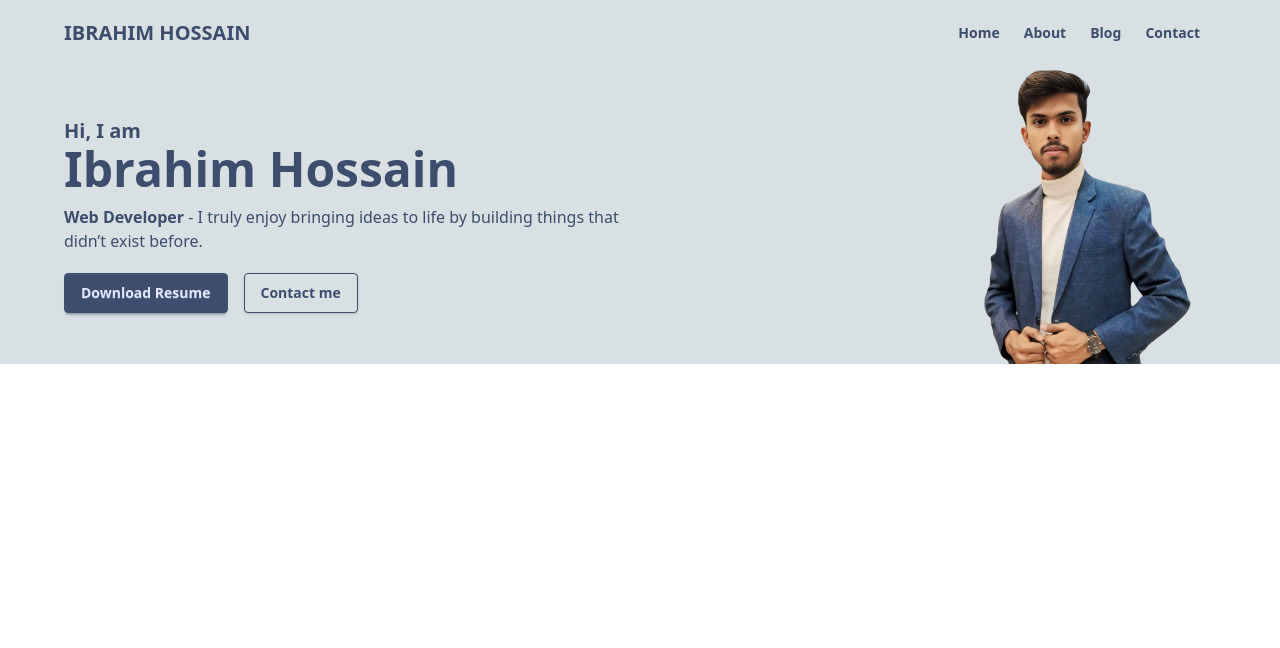
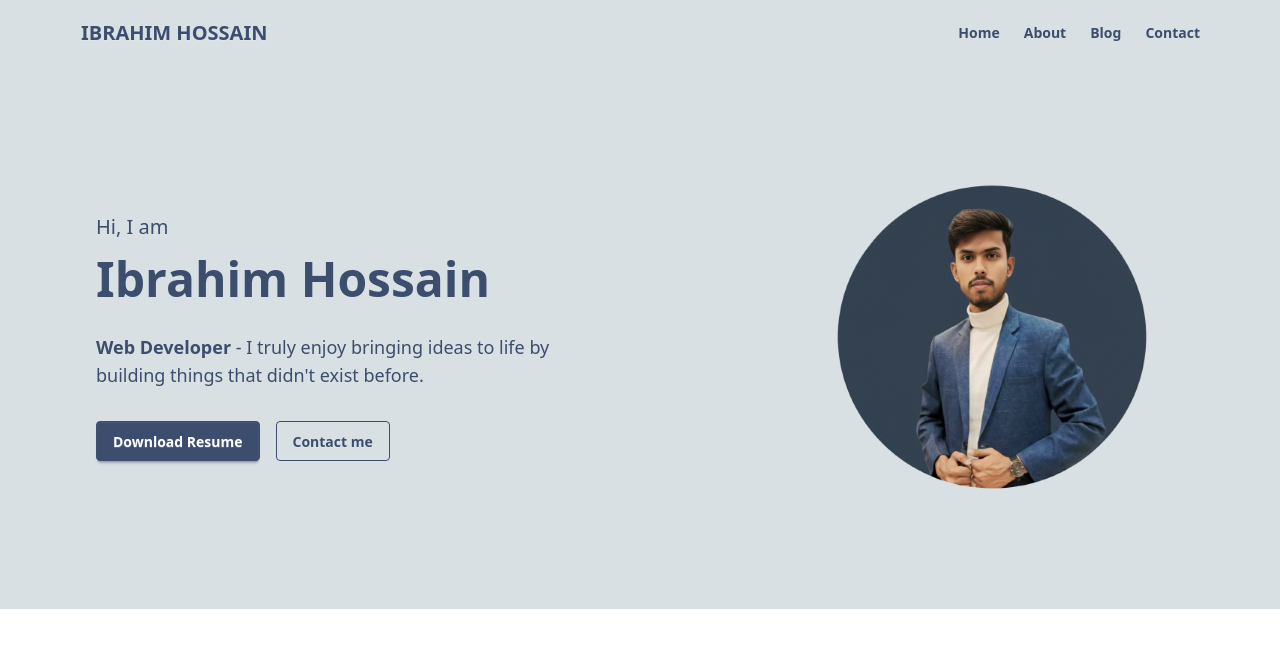
Before and after one commit to BFIbrahim/personal-portfolio-website-frontend, a React (Vite) app: page / in a window 1280 px wide. Shown: the top 648 px of the page. Built offline with nearby package versions, Linux system fonts and the light colour scheme.

Commit message:
Banner Updated

```diff
--- a/src/Pages/Home/Banner/Banner.jsx
+++ b/src/Pages/Home/Banner/Banner.jsx
@@ -1,25 +1,43 @@
+
 import React from 'react';
-import img from '../../../assets/Ibrahim.png'
+import img from '../../../assets/Ibrahi2.png'
 
 const Banner = () => {
     return (
-        <div className='bg-secondary'>
-            <div className='flex flex-col-reverse md:flex-row items-center justify-between max-w-6xl mx-auto'>
-                <div className='text-primary w-[95%] mx-auto text-center md:text-start lg:text-start mt-8 md:mt-0 lg:mt-0'>
-                    <h3 className='text-xl font-semibold'>Hi, I am</h3>
-                    <h1 className='text-3xl md:text-5xl font-bold'>Ibrahim Hossain</h1>
-                    <p className='md:w-[70%]  mt-3'><span className='font-bold text-primary'>Web Developer</span> - I truly enjoy bringing ideas to life by building things that didn’t exist before.</p>
+        <section className={`py-12 md:py-20 bg-secondary`}>
+            <div className="container mx-auto md:px-24">
+                <div className="flex flex-col-reverse md:flex-row items-center justify-between gap-10">
 
-                    <div className='mt-5'>
-                        <button className='btn btn-primary mr-4 border-primary hover:bg-transparent hover:text-primary'>Download Resume</button>
-                        <button className='btn btn-secondary border-primary text-primary hover:bg-primary hover:text-white shadow-sm'>Contact me</button>
+                    <div className="w-full  text-center md:text-left">
+                        <p className="text-xl mb-2 text-primary">Hi, I am</p>
+
+                        <h1 className="text-3xl md:text-5xl lg:text-5xl font-bold text-primary mb-6 leading-tight">
+                            Ibrahim Hossain
+                        </h1>
+
+                        <p className="text-primary text-lg mb-8 max-w-lg md:max-w-none mx-auto md:mx-0">
+                            <span className='font-bold'>Web Developer</span> - I truly enjoy bringing ideas to life by building things that didn't exist before.
+                        </p>
+
+                        <div>
+                            <button className='btn btn-primary text-white border-primary hover:bg-transparent hover:text-primary mr-4'>Download Resume</button>
+                            <button className='btn btn-secondary text-primary border-primary hover:bg-primary hover:text-white'>Contact me</button>
+                        </div>
                     </div>
-                </div>
-                <div>
-                    <img className='md:w-96' src={img} alt="" />
+
+                    <div className="w-full flex justify-center md:justify-end">
+                        <div className="relative w-96 h-auto">
+                            <img
+                                src={img}
+                                alt="Ibrahim Hossain - Frontend Web Engineer"
+                                className="w-full h-full object-cover object-top"
+                            />
+                        </div>
+                    </div>
+
                 </div>
             </div>
-        </div>
+        </section>
     );
 };
 
--- a/src/Pages/Shared/Navbar/Navbar.jsx
+++ b/src/Pages/Shared/Navbar/Navbar.jsx
@@ -11,7 +11,7 @@ const Navbar = () => {
     </>
 
     return (
-        <div className="navbar bg-secondary px-16">
+        <div className="navbar bg-secondary md:px-16">
             <div className="navbar-start">
                 <div className="dropdown">
                     <div tabIndex={0} role="button" className="btn btn-ghost lg:hidden">
@@ -23,7 +23,7 @@ const Navbar = () => {
                         {navLinks}
                     </ul>
                 </div>
-                <a className=" text-primary font-bold text-xl uppercase">Ibrahim Hossain</a>
+                <a className="btn btn-ghost text-primary font-bold text-xl uppercase">Ibrahim Hossain</a>
             </div>
             <div className="navbar-end hidden lg:flex">
                 <ul className="menu menu-horizontal px-1 font-semibold text-primary">
```
Also changed, not shown: src/assets/Ibrahi2.png (added).
